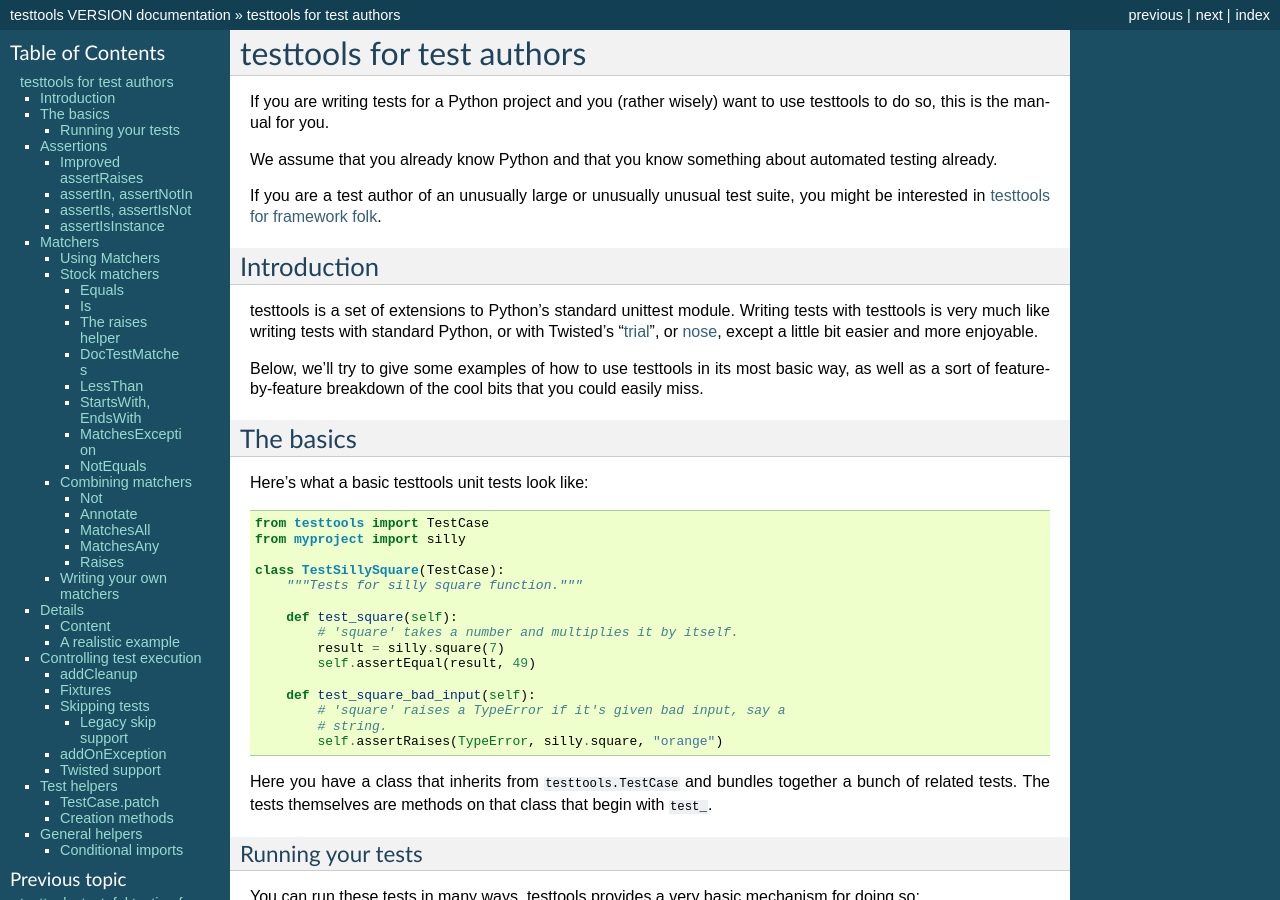
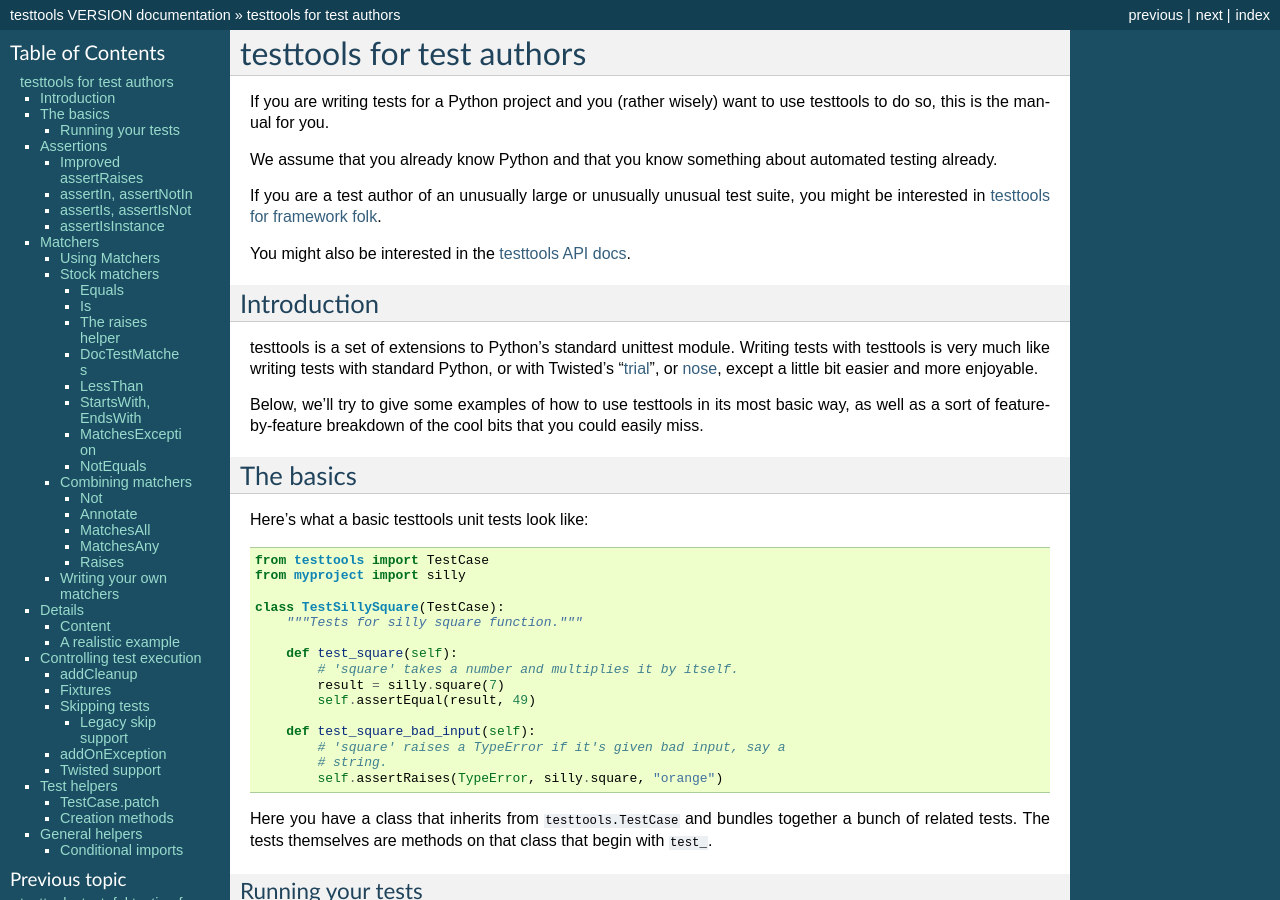
Before and after one commit to testing-cabal/testtools, a Sphinx documentation site: the page built from doc/for-test-authors.rst, in a window 1280 px wide and 900 px high. Built offline with Sphinx 7.4.7, drawn with Linux system fonts in a browser that asks for light colours.

Commit message:
Link to the API docs.

```diff
--- a/doc/for-test-authors.rst
+++ b/doc/for-test-authors.rst
@@ -10,6 +10,8 @@
 
 If you are a test author of an unusually large or unusually unusual test
 suite, you might be interested in :doc:`for-framework-folk`.
+
+You might also be interested in the `testtools API docs`_.
 
 
 Introduction
@@ -958,3 +960,4 @@
 .. _doctest: http://docs.python.org/library/doctest.html
 .. _Deferred: http://twistedmatrix.com/documents/current/core/howto/defer.html
 .. _discover: http://pypi.python.org/pypi/discover
+.. _`testtools API docs`: http://mumak.net/testtools/apidocs/
```
